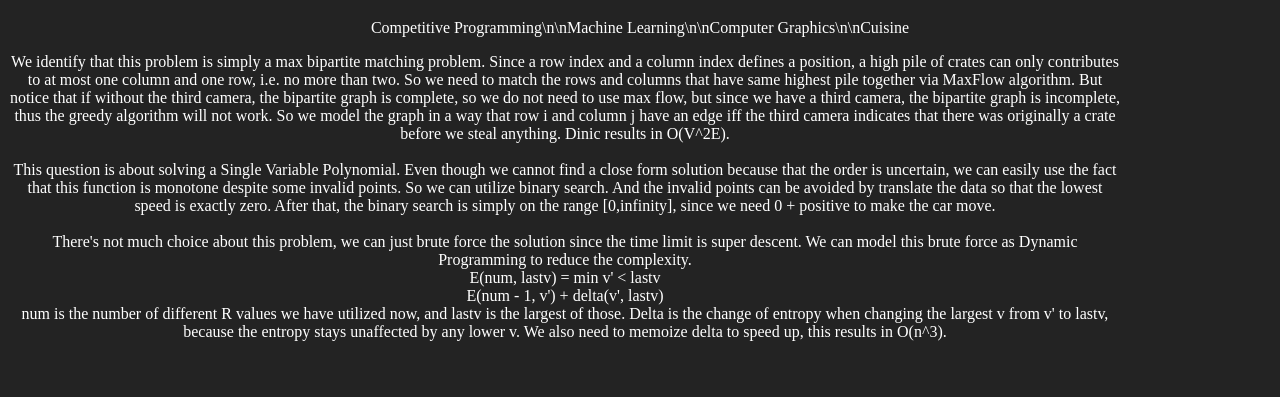
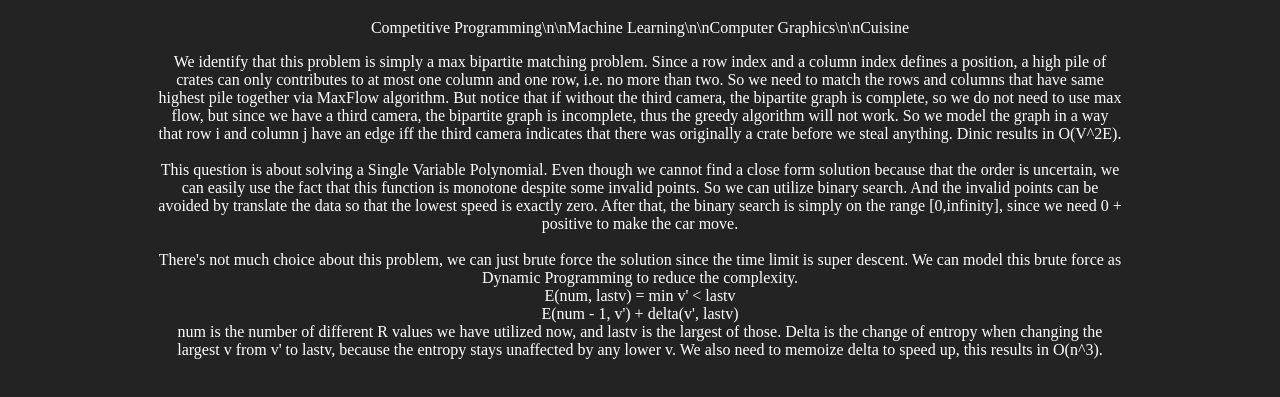
Before and after one commit to MezMeRriZze/MezMeRriZze.github.io, a plain HTML site: page index.html in a window 1280 px wide. Shown: the part 61-458 px from the top of the page. Drawn offline with Linux system fonts and the light colour scheme.

```diff
--- a/index.html
+++ b/index.html
@@ -17,7 +17,7 @@
             .ACM2017WF{
                 text-align: center;
                 margin-right: 150px;
-                margin-left: px;
+                margin-left: 150px;
                 color: white;
 
             }
```
